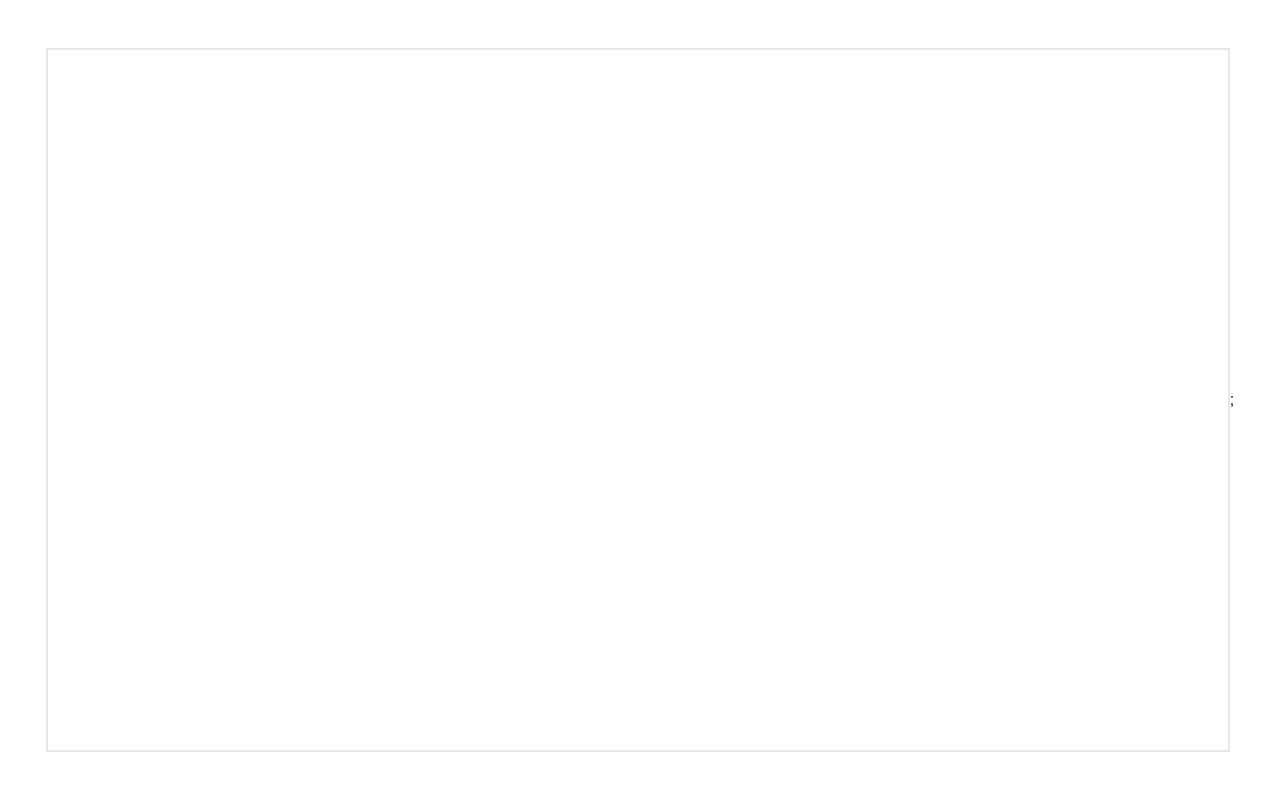
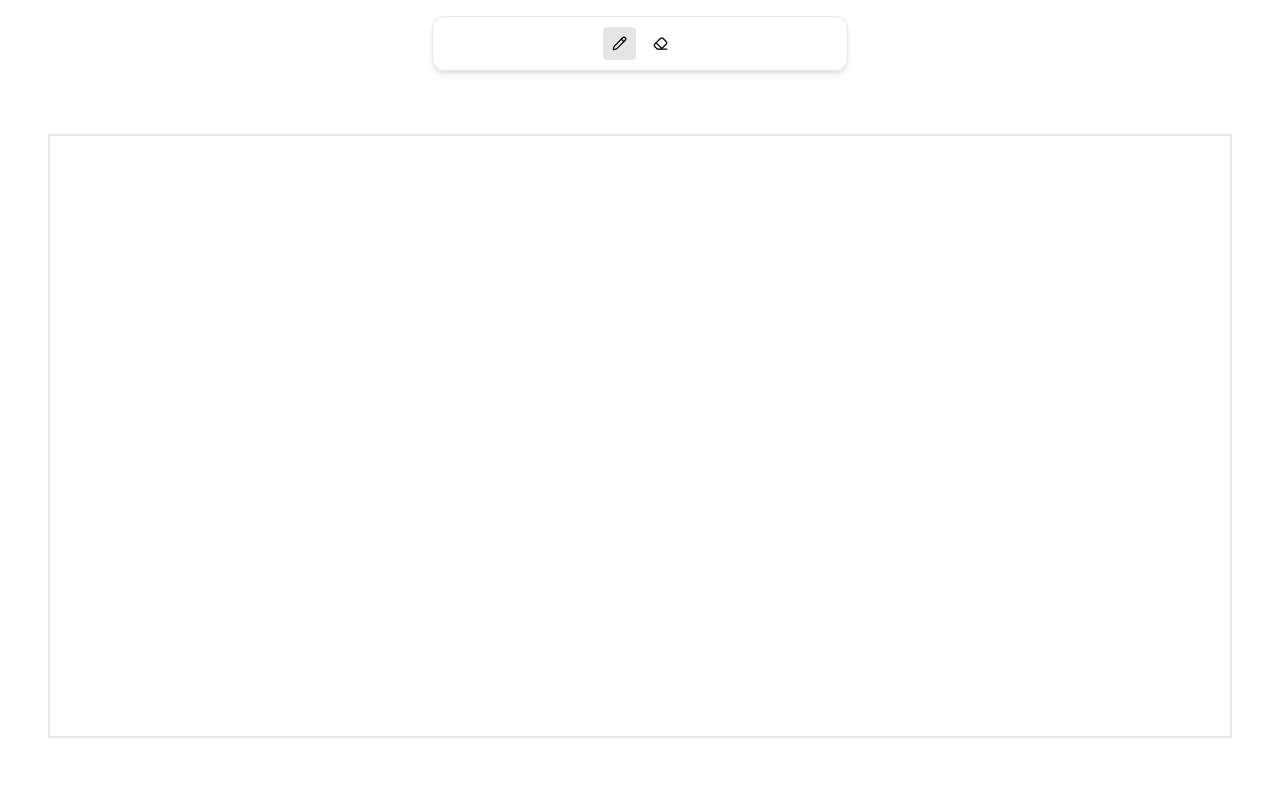
Before and after one commit to mtsfy/excellentdraw, a Next.js app: page / in a window 1280 px wide. Shown: the top 790 px of the page. Built offline with nearby package versions, Linux system fonts and the light colour scheme.

Commit message:
Add erase feature with buttons

```diff
--- a/components/main-canvas.tsx
+++ b/components/main-canvas.tsx
@@ -1,5 +1,6 @@
 "use client";
 import { useDraw } from "@/hooks/useDraw";
+import { LuEraser, LuPencil } from "react-icons/lu";
 
 const MainCanvas = () => {
   const onDraw = ({ prevPoint, currentPoint, ctx }: Draw) => {
@@ -8,6 +9,7 @@ const MainCanvas = () => {
     const lineWidth = 4;
 
     const start = prevPoint ?? currentPoint;
+    ctx.globalCompositeOperation = "source-over";
     ctx.beginPath();
     ctx.lineWidth = lineWidth;
     ctx.strokeStyle = color;
@@ -21,10 +23,37 @@ const MainCanvas = () => {
     ctx.fill();
   };
 
-  const { canvasRef, onMouseDown } = useDraw(onDraw);
+  const { canvasRef, onMouseDown, isDrawing, setIsDrawing, isErasing, setIsErasing } = useDraw(onDraw);
   return (
-    <div className="flex items-center justify-center min-h-screen min-w-screen">
-      <canvas ref={canvasRef} onMouseDown={onMouseDown} className="border-2" />;
+    <div className="flex flex-col items-center justify-center h-screen w-screen p-4">
+      <div className="flex gap-2 mb-4 border-[1px] shadow-md p-[10px] rounded-xl xl:w-1/3 w-full justify-center">
+        <button
+          onClick={() => {
+            setIsDrawing(true);
+            setIsErasing(false);
+          }}
+          className={`px-2 py-2 rounded hover:border-[1px] border-[1px] ${
+            isDrawing ? " text-black bg-neutral-200" : " border-transparent text-black"
+          }`}
+        >
+          <LuPencil size={15} />
+        </button>
+        <button
+          onClick={() => {
+            setIsDrawing(false);
+            setIsErasing(true);
+          }}
+          className={`px-2 py-2 rounded hover:border-[1px] border-[1px] ${
+            isErasing ? " text-black bg-neutral-200" : " border-transparent text-black"
+          }`}
+        >
+          <LuEraser size={15} />
+        </button>
+      </div>
+
+      <div className="flex-1 flex items-center justify-center">
+        <canvas ref={canvasRef} onMouseDown={onMouseDown} className="border-2" />
+      </div>
     </div>
   );
 };
--- a/hooks/useDraw.ts
+++ b/hooks/useDraw.ts
@@ -4,18 +4,39 @@ import { useEffect, useRef, useState } from "react";
 export const useDraw = (onDraw: ({ currentPoint, prevPoint, ctx }: Draw) => void) => {
   const [isMouseDown, setIsMouseDown] = useState(false);
   const [color, setColor] = useState("black");
+  const [isDrawing, setIsDrawing] = useState(true);
+  const [isErasing, setIsErasing] = useState(false);
 
   const canvasRef = useRef<HTMLCanvasElement>(null);
   const prevPoint = useRef<Point | null>(null);
 
   const onMouseDown = () => setIsMouseDown(true);
 
+  const onErase = ({ prevPoint, currentPoint, ctx }: Draw) => {
+    const { x: cx, y: cy } = currentPoint;
+    const lineWidth = 50;
+    const start = prevPoint ?? currentPoint;
+
+    ctx.save();
+
+    ctx.globalCompositeOperation = "destination-out";
+    ctx.beginPath();
+    ctx.lineWidth = lineWidth;
+    ctx.lineCap = "round";
+    ctx.lineJoin = "round";
+    ctx.moveTo(start.x, start.y);
+    ctx.lineTo(cx, cy);
+    ctx.stroke();
+
+    ctx.restore();
+  };
+
   useEffect(() => {
     const canvas = canvasRef.current;
     if (!canvas) return;
 
     canvas.width = window.innerWidth - 100;
-    canvas.height = window.innerHeight - 100;
+    canvas.height = window.innerHeight - 200;
   }, []);
 
   useEffect(() => {
@@ -40,7 +61,12 @@ export const useDraw = (onDraw: ({ currentPoint, prevPoint, ctx }: Draw) => void
 
       if (!ctx || !currentPoint) return;
 
-      onDraw({ currentPoint: currentPoint, prevPoint: prevPoint.current, ctx: ctx });
+      if (isDrawing) {
+        onDraw({ currentPoint: currentPoint, prevPoint: prevPoint.current, ctx: ctx });
+      } else {
+        onErase({ currentPoint: currentPoint, prevPoint: prevPoint.current, ctx: ctx });
+      }
+
       prevPoint.current = currentPoint;
     };
 
@@ -61,5 +87,9 @@ export const useDraw = (onDraw: ({ currentPoint, prevPoint, ctx }: Draw) => void
   return {
     canvasRef,
     onMouseDown,
+    isDrawing,
+    setIsDrawing,
+    isErasing,
+    setIsErasing,
   };
 };
--- a/package.json
+++ b/package.json
@@ -12,6 +12,7 @@
     "next": "15.1.0",
     "react": "^19.0.0",
     "react-dom": "^19.0.0",
+    "react-icons": "^5.4.0",
     "roughjs": "^4.6.6"
   },
   "devDependencies": {
```
Also changed, not shown: 1 other file (tests, documents, lock files or other folders).
